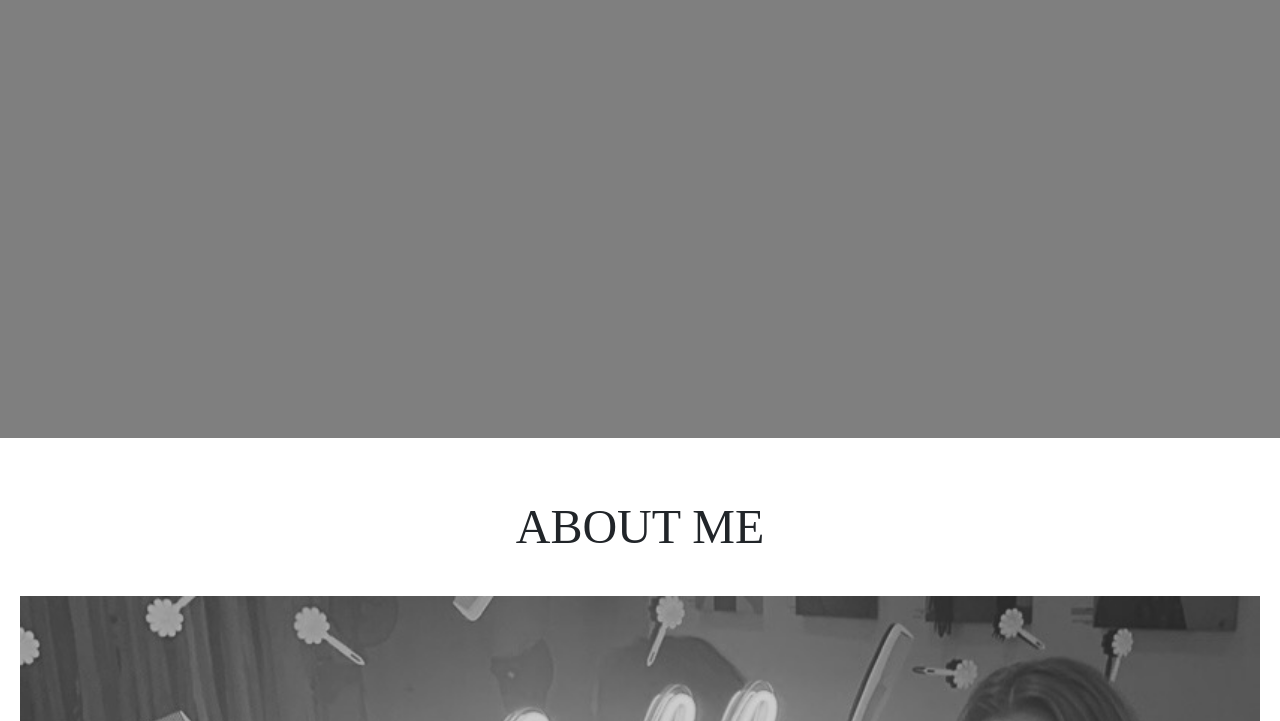
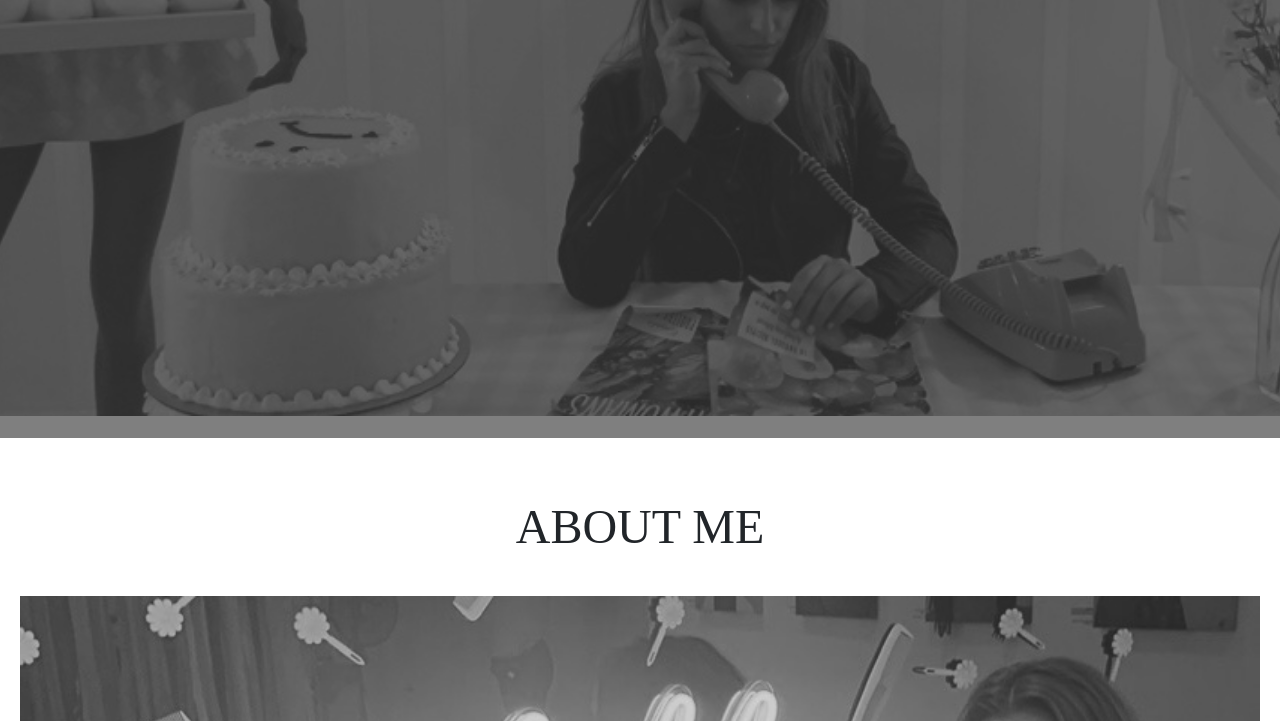
Before and after one commit to haneennasereddin/updated-portfolio-2, a plain HTML site: page index.html in a window 1280 px wide. Shown: the part 484-1205 px from the top of the page. Drawn offline with nearby package versions, Linux system fonts and the light colour scheme.

Commit message:
fixed background

```diff
--- a/css/style.css
+++ b/css/style.css
@@ -55,7 +55,7 @@ html{
     position: absolute;
     top: 0;
     right: 0;
-    background: url('updated-portfolio-2/profile-pic.jpg') no-repeat center center/cover;
+    background: url('/updated-portfolio-2/images/profile-pic.jpg') no-repeat center center/cover;
     height: 900px;
     width: 100%;
     z-index: -1;
```
